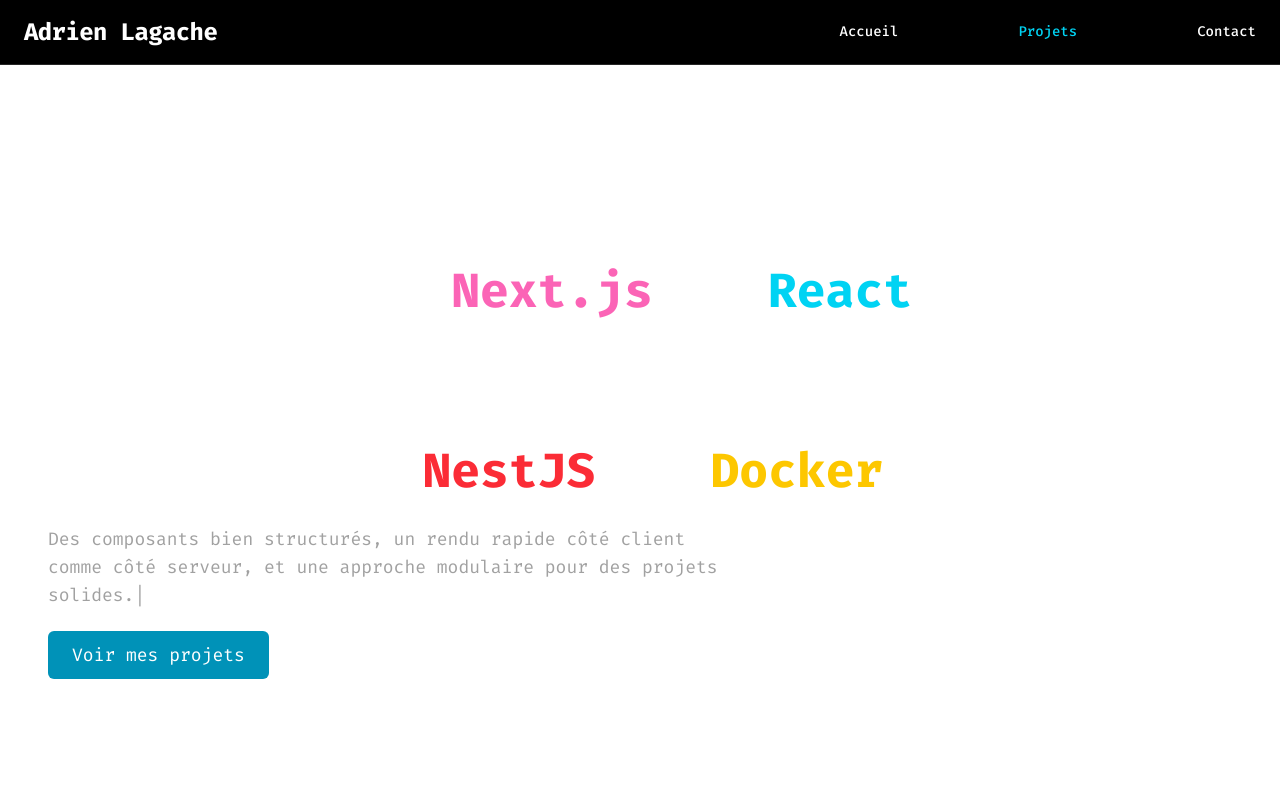
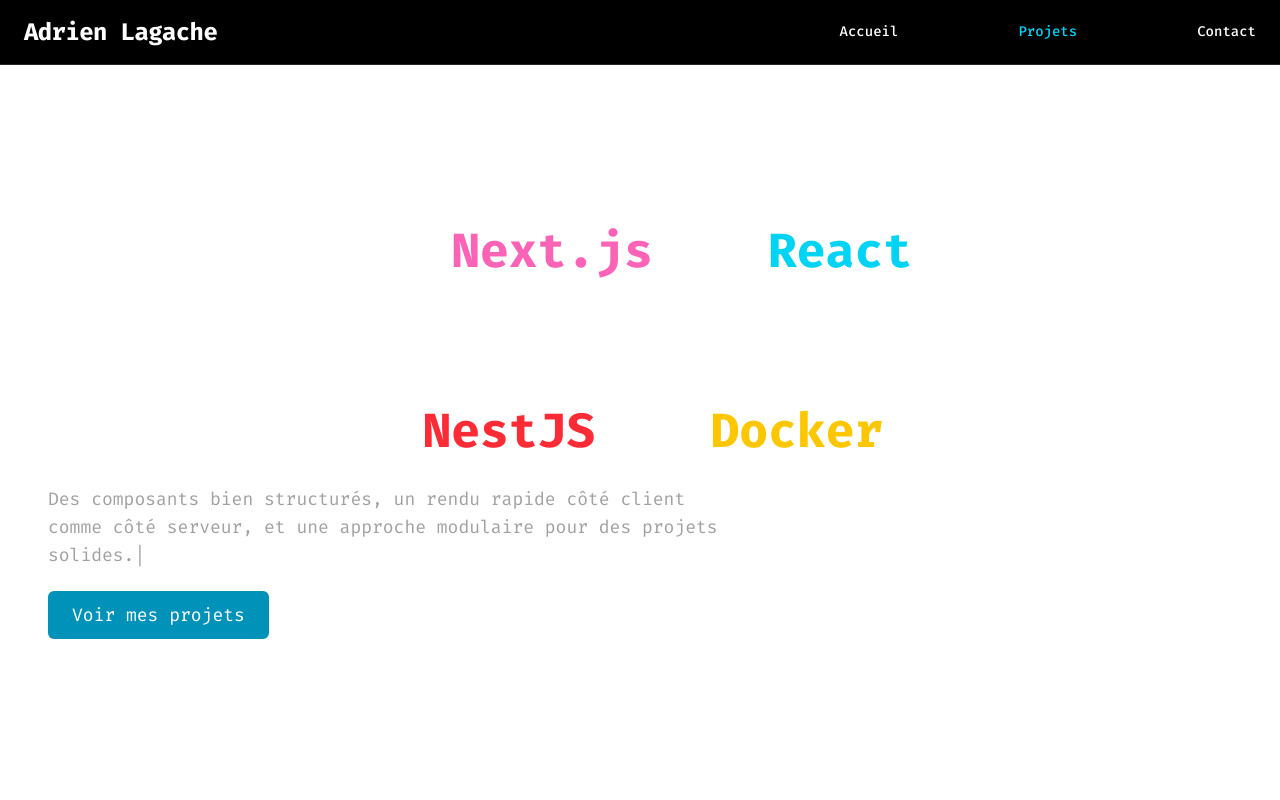
Before and after one commit to AdrienLagache/adrienlagache.github.io, a Next.js app: page / in a window 1280 px wide. Shown: the top 800 px of the page. Built offline with nearby package versions, Linux system fonts and the light colour scheme.

Commit message:
fix hero layout

```diff
--- a/src/components/Hero.tsx
+++ b/src/components/Hero.tsx
@@ -24,7 +24,7 @@
   }, [visibleChars]);
 
   return (
-    <section className="flex flex-col items-start justify-center text-left px-6 sm:px-12 py-12 max-w-7xl mx-auto min-h-screen">
+    <section className="flex flex-col items-start justify-center text-left px-6 sm:px-12 py-12 max-w-7xl mx-auto min-h-[calc(100vh-5rem)]">
       {/* Titre sans animation mais avec couleurs */}
       <h1 className="text-3xl sm:text-5xl font-bold leading-tight text-white mb-6 break-words">
         Spécialisé en{" "}
@@ -35,10 +35,18 @@
       </h1>
 
       {/* Paragraphe animé lettre par lettre */}
-      <p className="text-sm sm:text-lg text-neutral-400 mb-8 max-w-2xl min-h-[4rem]">
-        {paragraphText.slice(0, visibleChars)}
-        <span className="inline-block w-[1ch] animate-blink text-neutral-400">|</span>
-      </p>
+      <div className="text-sm sm:text-lg text-neutral-400 mb-8 max-w-2xl relative">
+        {/* Texte complet invisible pour réserver l'espace */}
+        <p className="opacity-0 pointer-events-none" aria-hidden="true">
+          {paragraphText}
+        </p>
+
+        {/* Texte visible qui s'affiche progressivement */}
+        <p className="absolute top-0 left-0 w-full">
+          {paragraphText.slice(0, visibleChars)}
+          <span className="inline-block w-[1ch] animate-blink text-neutral-400">|</span>
+        </p>
+      </div>
 
       {/* Bouton animé après fin d’écriture */}
       <div
--- a/src/components/PageTransition.tsx
+++ b/src/components/PageTransition.tsx
@@ -10,10 +10,16 @@
   const [isVisible, setIsVisible] = useState(false);
 
   useEffect(() => {
+    // Scroll vers le haut sauf si il y a une ancre
+    const hash = window.location.hash;
+    if (!hash) {
+      window.scrollTo(0, 0);
+    }
+
     // Démarrer l'animation après le montage
     const timer = setTimeout(() => {
       setIsVisible(true);
-    });
+    }, 100);
 
     return () => clearTimeout(timer);
   }, []); // Seulement au montage
```
